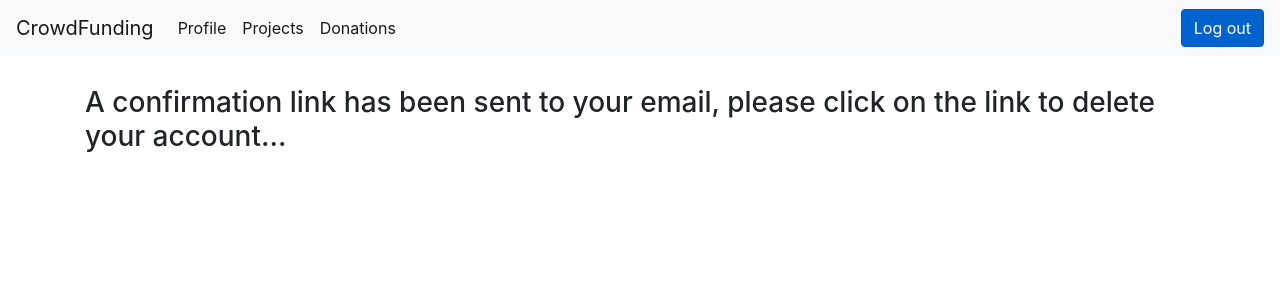
After one commit to islamhanafi94/crowdFunding, a Django app: page /user/profile/delete/request in a window 1280 px wide. The commit adds this page. Shown: the top 300 px of the page. Run offline with Django 3.2, Linux system fonts and the light colour scheme; the visitor is signed in with stand-in values (Sample User, id 1); some libraries are stand-ins or nearby versions.

Commit message:
user can delete his account...

```diff
--- a/users/templates/users/acc_active_email.html
+++ b/users/templates/users/acc_active_email.html
@@ -1,4 +1,4 @@
 {% autoescape off %}
-Hi {{ user.username }},
-Please click on the link to confirm your registration,http://{{ domain }}{% url 'users:activate' uidb64=uid  %}
+Hi {{ user.first_name }} {{ user.last_name }},
+Please click on the link to confirm your registration,http://{{ domain }}{% url 'users:activate' uidb64=uid time=time %}
 {% endautoescape %}
--- /dev/null
+++ b/users/templates/users/acc_del_email.html
@@ -0,0 +1,4 @@
+{% autoescape off %}
+Hi {{ user.first_name }} {{ user.last_name }},
+Please click on the link to delete your account,http://{{ domain }}{% url 'users:account_delete' uidb64=uid time=time %}
+{% endautoescape %}
--- /dev/null
+++ b/users/templates/users/delete_account_email.html
@@ -0,0 +1,20 @@
+{% extends "base_generic.html" %}
+{% block title %}Delete Account{% endblock %}
+{% block content %}
+
+<div class="container" style="margin-top: 30px;">
+    {%if delete_code == 1%}
+    <h3>Thank you for your confirmation. your account now has been deleted.</h3>
+    {%elif delete_code == 0 %}
+    <h3>Delete link is valid for 24 hours only a new link has been sent to your email...</h3>
+    {%elif delete_code == -1 %}
+    <h3>A confirmation link has been sent to your email, please click on the link to delete your account...</h3>
+    {%else %}
+    <h3>Delete link is invalid!</h3>
+    {%endif%}
+</div>
+
+
+
+
+{% endblock content %}
--- a/users/templates/users/user_profile.html
+++ b/users/templates/users/user_profile.html
@@ -23,7 +23,7 @@
         </div>
         <div class="card-footer text-muted">
             <a href="{%  url 'users:profile_update' %}" class="btn btn-primary">Update Your Account</a>
-            <a href="#" class="btn btn-danger">Delete Your Account</a>
+            <a href="{%  url 'users:delete_request' %}" class="btn btn-danger">Delete Your Account</a>
         </div>
     </div>
 </div>
--- a/users/urls.py
+++ b/users/urls.py
@@ -1,5 +1,5 @@
 from django.urls import path
-from users.views import test, register_view, activate, login_view, logout_view, list_projects, donations_list,user_profile,user_profile_update
+from users.views import test, register_view, activate, login_view, logout_view, list_projects, donations_list,user_profile,user_profile_update , send_delete_email , delete_account
 from django.conf import settings
 from django.conf.urls.static import static
 from django.conf.urls import url
@@ -10,13 +10,15 @@ app_name = 'users'
 urlpatterns = [
     path('', test, name='home'),
     path('register', register_view, name='register'),
-    path('activate/<uidb64>',activate, name='activate'),
+    path('activate/<uidb64>/<time>',activate, name='activate'),
     path('login', login_view, name='login'),
     path('logout', logout_view, name='logout'),
     path('projects', list_projects, name='projects'),
     path('donations', donations_list, name='donations'),
     path('profile',user_profile,name="profile"),
     path('profile/update',user_profile_update,name="profile_update"),
+    path('profile/delete/request',send_delete_email,name="delete_request"),
+    path('profile/delete/response/<uidb64>/<time>',delete_account, name='account_delete'),
 
 
 ]
--- a/users/views.py
+++ b/users/views.py
@@ -1,6 +1,6 @@
 from django.shortcuts import render, redirect, reverse
 from django.contrib.auth import login, authenticate, logout
-from users.forms import RegistraionForm, LoginForm , UpdateUserForm
+from users.forms import RegistraionForm, LoginForm, UpdateUserForm
 from django.contrib.sites.shortcuts import get_current_site
 from django.http import HttpResponse
 from django.http import HttpResponse
@@ -31,12 +31,14 @@ def register_view(request):
         if form.is_valid():
             user = form.save(commit=False)
             user.save()
-            send_email(user, get_current_site(request),
-                       form.cleaned_data.get("email"))
-            return HttpResponse(
-                "Please confirm your email address to complete the registration"
+            send_email(
+                user,
+                get_current_site(request),
+                form.cleaned_data.get("email"),
+                "users/acc_active_email.html",
+                "Activate your account.",
             )
-
+            return render(request, "users/signup_link_email.html", {"active_code": -1})
         else:
             context["form"] = form
     else:
@@ -45,35 +47,46 @@ def register_view(request):
     return render(request, "users/register.html", context)
 
 
-def activate(request, uidb64):
+def activate(request, uidb64, time):
     try:
         uid = force_text(urlsafe_base64_decode(uidb64))
+        print("user id : ", uid)
+        time_sent = force_text(urlsafe_base64_decode(time))
         user = Users.objects.get(pk=uid)
+
     except (TypeError, ValueError, OverflowError):
         user = None
     if user is not None:
         if user.is_active == False:
-            date_joined = user.date_joined.replace(tzinfo=None)
-            date_diffrince = (datetime.datetime.now() -
-                              date_joined).seconds / 60
+            email_sent_at = time_sent
+            date_diffrince = (
+                datetime.datetime.now()
+                - datetime.datetime.strptime(email_sent_at, "%Y-%m-%d %H:%M:%S.%f")
+            ).seconds / 60
 
-            if date_diffrince < (60*24):
+            if date_diffrince < 1:
                 user.is_active = True
                 user.save()
-                return HttpResponse(
-                    "Thank you for your email confirmation. Now you can login your account."
+                return render(
+                    request, "users/signup_link_email.html", {"active_code": 1}
                 )
             else:
                 current_site = get_current_site(request)
                 email = user.email
-                send_email(user, current_site, email)
-                user.date_joined = datetime.datetime.now()
-                user.save()
-                return HttpResponse("activation link is valid for five minutes only...")
+                send_email(
+                    user,
+                    current_site,
+                    email,
+                    "users/acc_active_email.html",
+                    "Activate your account.",
+                )
+                return render(
+                    request, "users/signup_link_email.html", {"active_code": 0}
+                )
         else:
-            return HttpResponse("Activation link is invalid!")
+            return render(request, "users/signup_link_email.html", {"active_code": 2})
     else:
-        return HttpResponse("Activation link is invalid!")
+        return render(request, "users/signup_link_email.html", {"active_code": 3})
 
 
 def login_view(request):
@@ -81,8 +94,7 @@ def login_view(request):
     user = request.user
 
     if user.is_authenticated:
-        # return redirect(reverse("users:home"))
-        return redirect('home_page')
+        return redirect("home_page")
 
     if request.POST:
         form = LoginForm(request.POST)
@@ -92,8 +104,7 @@ def login_view(request):
             user = authenticate(email=email, password=password)
             if user:
                 login(request, user)
-                # return redirect(reverse("users:home"))
-                return redirect('home_page')
+                return redirect("home_page")
 
     else:
         form = LoginForm()
@@ -105,18 +116,18 @@ def login_view(request):
 
 def logout_view(request):
     logout(request)
-    # return redirect(reverse("users:home"))
-    return redirect('home_page')
+    return redirect("home_page")
 
 
-def send_email(user, current_site, email):
-    mail_subject = "Activate your account."
+def send_email(user, current_site, email, email_body, email_subject):
+    mail_subject = email_subject
     message = render_to_string(
-        "users/acc_active_email.html",
+        email_body,
         {
             "user": user,
             "domain": current_site.domain,
             "uid": urlsafe_base64_encode(force_bytes(user.pk)),
+            "time": urlsafe_base64_encode(force_bytes(datetime.datetime.now())),
         },
     )
     to_email = email
@@ -131,12 +142,13 @@ def list_projects(request):
     user_projects = Projects.objects.filter(user_id=request.user.id)
 
     project_form = NewProject()
-    context = {"categories_list": categories_list,
-               "user_projects": user_projects,
-               "project_form": project_form,
-               }
+    context = {
+        "categories_list": categories_list,
+        "user_projects": user_projects,
+        "project_form": project_form,
+    }
 
-    return render(request, 'users/projects.html', context=context)
+    return render(request, "users/projects.html", context=context)
 
 
 def donations_list(request):
@@ -144,31 +156,79 @@ def donations_list(request):
     user_donations = Project_donations.objects.filter(user_id=request.user.id)
 
     context = {"user_donations": user_donations}
-    return render(request, 'users/donations.html', context=context)
+    return render(request, "users/donations.html", context=context)
 
 
 def user_profile_update(request):
-    form = UpdateUserForm(request.POST,request.FILES,instance=request.user)
+    form = UpdateUserForm(request.POST, request.FILES, instance=request.user)
     if request.POST:
         if form.is_valid():
-            print("photo from form is :",form.cleaned_data['photo'])
-            request.user.photo = form.cleaned_data['photo']
+            print("photo from form is :", form.cleaned_data["photo"])
+            request.user.photo = form.cleaned_data["photo"]
             form.save()
-            return redirect(reverse('users:profile'))
-    else :
+            return redirect(reverse("users:profile"))
+    else:
         form = UpdateUserForm(
-            initial= {
-                'first_name':request.user.first_name,
-                'last_name':request.user.last_name,
-                'phone':request.user.phone,
-                'date_birth':request.user.date_birth,
-                'facebook_link':request.user.facebook_link,
-                'country':request.user.country
+            initial={
+                "first_name": request.user.first_name,
+                "last_name": request.user.last_name,
+                "phone": request.user.phone,
+                "date_birth": request.user.date_birth,
+                "facebook_link": request.user.facebook_link,
+                "country": request.user.country,
             }
         )
-    context = {'form' : form}
-    return render(request , 'users/user_profile_update.html',context=context)
+    context = {"form": form}
+    return render(request, "users/user_profile_update.html", context=context)
 
 
 def user_profile(request):
-    return render(request , 'users/user_profile.html')
+    return render(request, "users/user_profile.html")
+
+
+def send_delete_email(request):
+    user = request.user
+    current_site = get_current_site(request)
+    email = user.email
+    email_subject = "Delete your account"
+    email_body = "users/acc_del_email.html"
+    send_email(user, current_site, email, email_body, email_subject)
+    return render(request, "users/delete_account_email.html", {"delete_code": -1})
+
+
+def delete_account(request, uidb64, time):
+    try:
+        uid = force_text(urlsafe_base64_decode(uidb64))
+        time_sent = force_text(urlsafe_base64_decode(time))
+        user = Users.objects.get(pk=uid)
+
+    except (TypeError, ValueError, OverflowError):
+        user = None
+    if user is not None:
+        email_sent_at = time_sent
+        date_diffrince = (
+            datetime.datetime.now()
+            - datetime.datetime.strptime(email_sent_at, "%Y-%m-%d %H:%M:%S.%f")
+        ).seconds / 60
+
+        if date_diffrince < 1:
+            user.delete()
+            logout(request)
+            return render(
+                request, "users/delete_account_email.html", {"delete_code": 1}
+            )
+        else:
+            current_site = get_current_site(request)
+            email = user.email
+            send_email(
+                user,
+                current_site,
+                email,
+                "users/acc_del_email.html",
+                "Delete your account.",
+            )
+            return render(
+                request, "users/delete_account_email.html", {"delete_code": 0}
+            )
+    else:
+        return render(request, "users/delete_account_email.html", {"delete_code": 2})
```
Also changed, not shown: users/templates/users/signup_link_email.html (added, +20 -0 lines), 1 other file.
